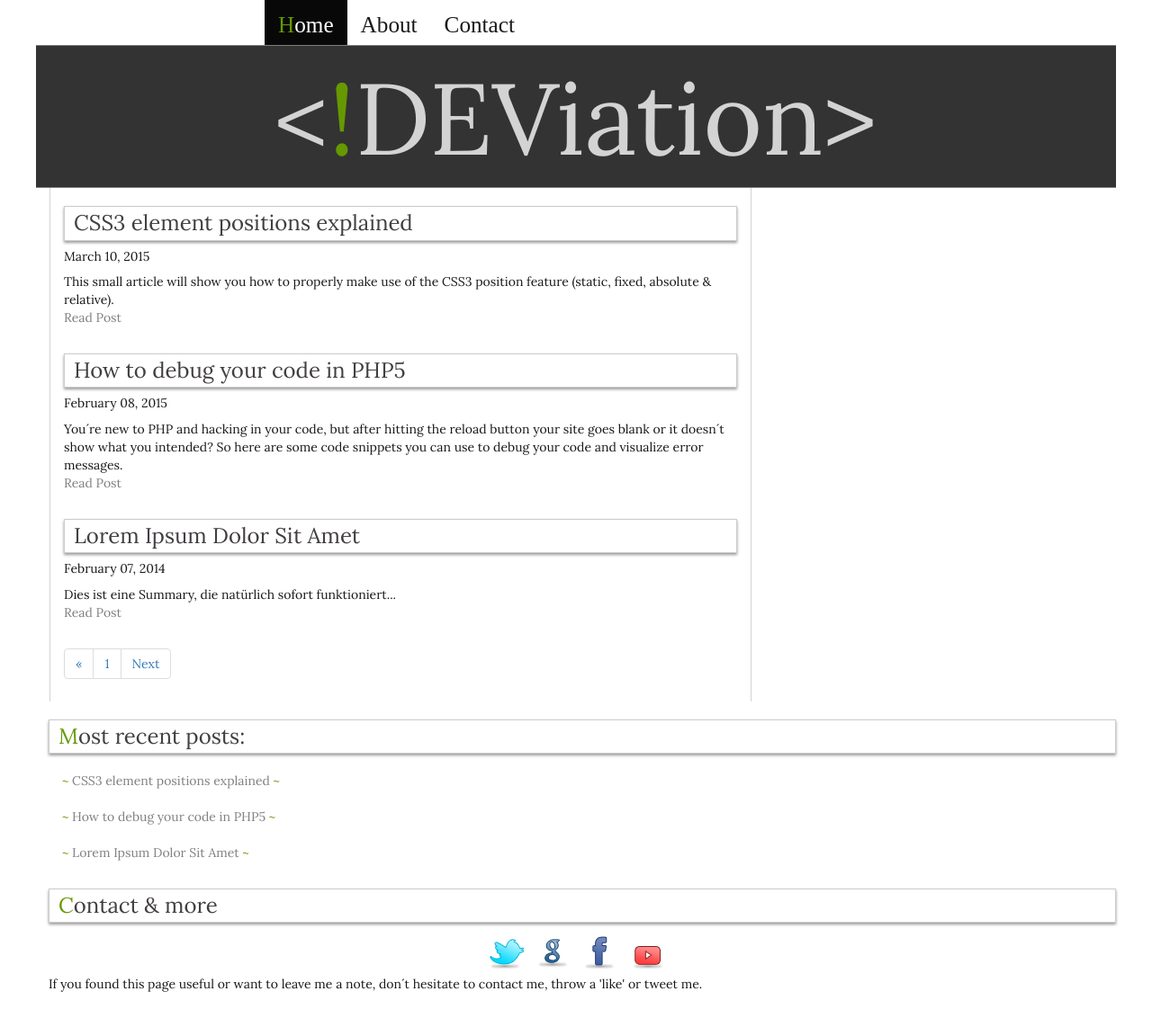
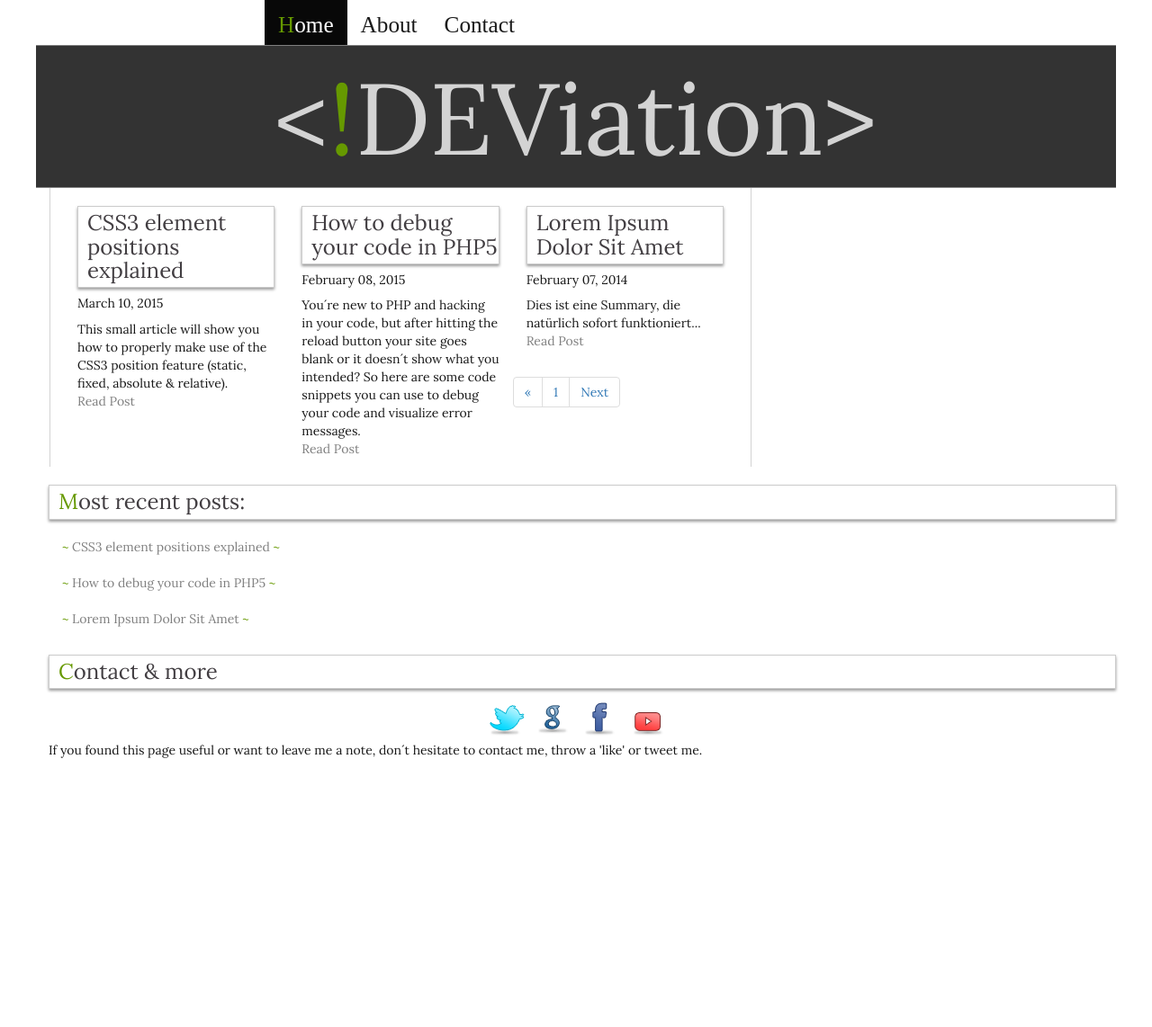
Before and after one commit to CodeDeviation/CodeDeviation, a Jekyll site: the page built from index.html, in a window 1280 px wide and 1156 px high. Shown: the top 1142 px of the window at 90% size. Built offline with Jekyll 4.4.1, drawn with Linux system fonts in a browser that asks for light colours; Markdown is read by kramdown in place of the engine named in the settings; the list of posts is cut into pages by our own code.

Commit message:
md4 be posts of index

```diff
--- a/index.html
+++ b/index.html
@@ -5,7 +5,7 @@ keywords: [blog, code, programming, help]
 
 {% for post in paginator.posts limit: 10 %}
 
-<div class="row">
+<div class="col-md-4">
   <div>
     <h3>{{ post.title }}</h3>
     <h5>{{ post.date | date: '%B %d, %Y'| }}</h5>
```
